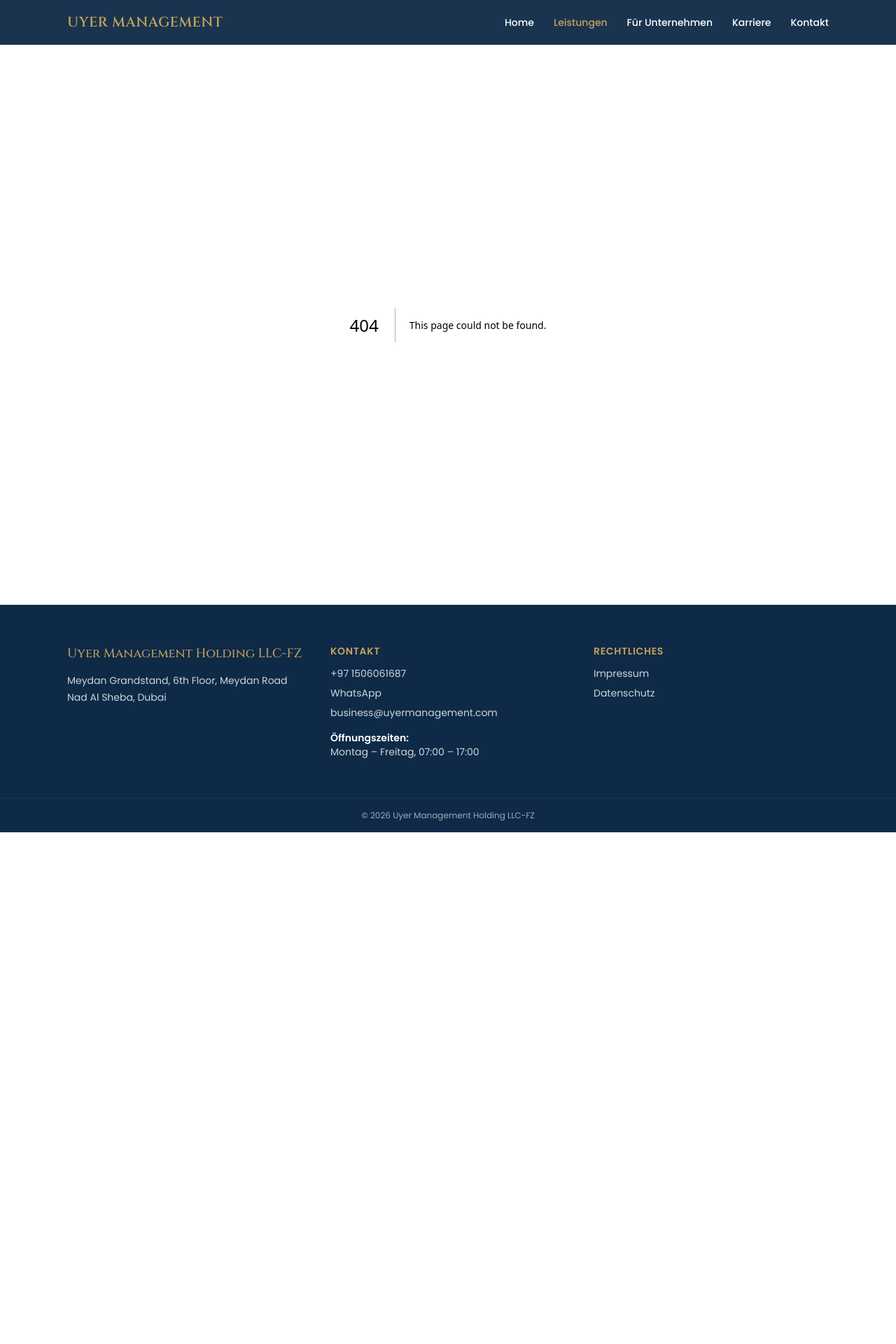
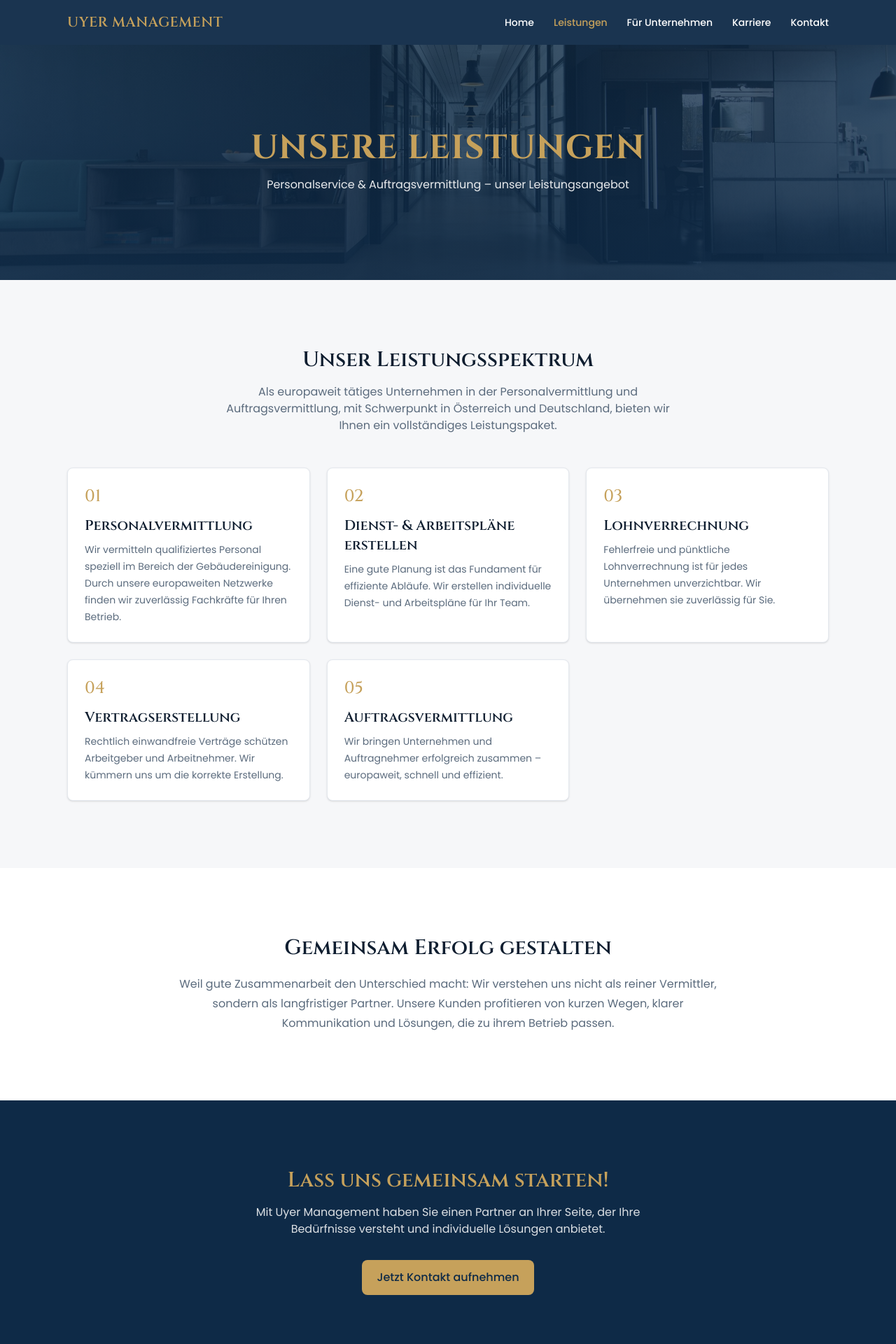
Before and after one commit to esharqhq/Uyer-management, a Next.js app: page /leistungen in a window 1280 px wide. Before the commit this address had no page. Shown: the top 1920 px of the page at 70% size. Before the commit the page ends 1189 px from the top, so only its background shows below. Built offline with nearby package versions, Linux system fonts and the light colour scheme.

Commit message:
feat: add Leistungen page with shared PageHero and StartCta

```diff
--- /dev/null
+++ b/app/leistungen/page.tsx
@@ -0,0 +1,42 @@
+import type { Metadata } from "next";
+import { PageHero } from "@/components/shared/PageHero";
+import { ServicesGrid } from "@/components/home/ServicesGrid";
+import { StartCta } from "@/components/shared/StartCta";
+import { Container } from "@/components/layout/Container";
+import { Section } from "@/components/layout/Section";
+import { AnimatedSection } from "@/components/motion/AnimatedSection";
+
+export const metadata: Metadata = {
+  title: "Leistungen – Personalservice & Auftragsvermittlung",
+  description:
+    "Personalvermittlung, Dienst- & Arbeitspläne, Lohnverrechnung, Vertragserstellung und Auftragsvermittlung – das Leistungsspektrum von Uyer Management.",
+};
+
+export default function LeistungenPage() {
+  return (
+    <>
+      <PageHero
+        title="Unsere Leistungen"
+        subtitle="Personalservice & Auftragsvermittlung – unser Leistungsangebot"
+        image="/images/hero-services.jpg"
+      />
+      <ServicesGrid detailed />
+      <Section tone="surface" aria-labelledby="together-heading">
+        <Container>
+          <AnimatedSection className="mx-auto max-w-3xl text-center">
+            <h2 id="together-heading" className="font-display text-3xl font-semibold">
+              Gemeinsam Erfolg gestalten
+            </h2>
+            <p className="mt-5 font-body leading-7 text-muted">
+              Weil gute Zusammenarbeit den Unterschied macht: Wir verstehen uns
+              nicht als reiner Vermittler, sondern als langfristiger Partner.
+              Unsere Kunden profitieren von kurzen Wegen, klarer Kommunikation
+              und Lösungen, die zu ihrem Betrieb passen.
+            </p>
+          </AnimatedSection>
+        </Container>
+      </Section>
+      <StartCta />
+    </>
+  );
+}
--- /dev/null
+++ b/components/shared/PageHero.tsx
@@ -0,0 +1,24 @@
+import Image from "next/image";
+
+export function PageHero({
+  title,
+  subtitle,
+  image,
+}: {
+  title: string;
+  subtitle?: string;
+  image: string;
+}) {
+  return (
+    <section className="relative flex min-h-[42vh] items-center overflow-hidden bg-ink text-surface">
+      <Image src={image} alt="" fill priority className="object-cover" sizes="100vw" />
+      <div className="absolute inset-0 bg-gradient-to-b from-ink/75 to-ink/90" />
+      <div className="relative mx-auto max-w-3xl px-5 py-20 text-center">
+        <h1 className="font-display text-3xl font-bold uppercase tracking-wide text-gold sm:text-5xl">
+          {title}
+        </h1>
+        {subtitle && <p className="mt-4 font-body text-surface/90">{subtitle}</p>}
+      </div>
+    </section>
+  );
+}
--- /dev/null
+++ b/components/shared/StartCta.tsx
@@ -0,0 +1,27 @@
+import { Container } from "@/components/layout/Container";
+import { Section } from "@/components/layout/Section";
+import { Button } from "@/components/ui/Button";
+import { AnimatedSection } from "@/components/motion/AnimatedSection";
+
+export function StartCta() {
+  return (
+    <Section tone="dark" aria-labelledby="start-cta-heading">
+      <Container>
+        <AnimatedSection className="text-center">
+          <h2 id="start-cta-heading" className="font-display text-3xl font-semibold text-gold">
+            Lass uns gemeinsam starten!
+          </h2>
+          <p className="mx-auto mt-4 max-w-xl font-body text-surface/85">
+            Mit Uyer Management haben Sie einen Partner an Ihrer Seite, der Ihre
+            Bedürfnisse versteht und individuelle Lösungen anbietet.
+          </p>
+          <div className="mt-8">
+            <Button variant="accent" href="/kontakt">
+              Jetzt Kontakt aufnehmen
+            </Button>
+          </div>
+        </AnimatedSection>
+      </Container>
+    </Section>
+  );
+}
```
